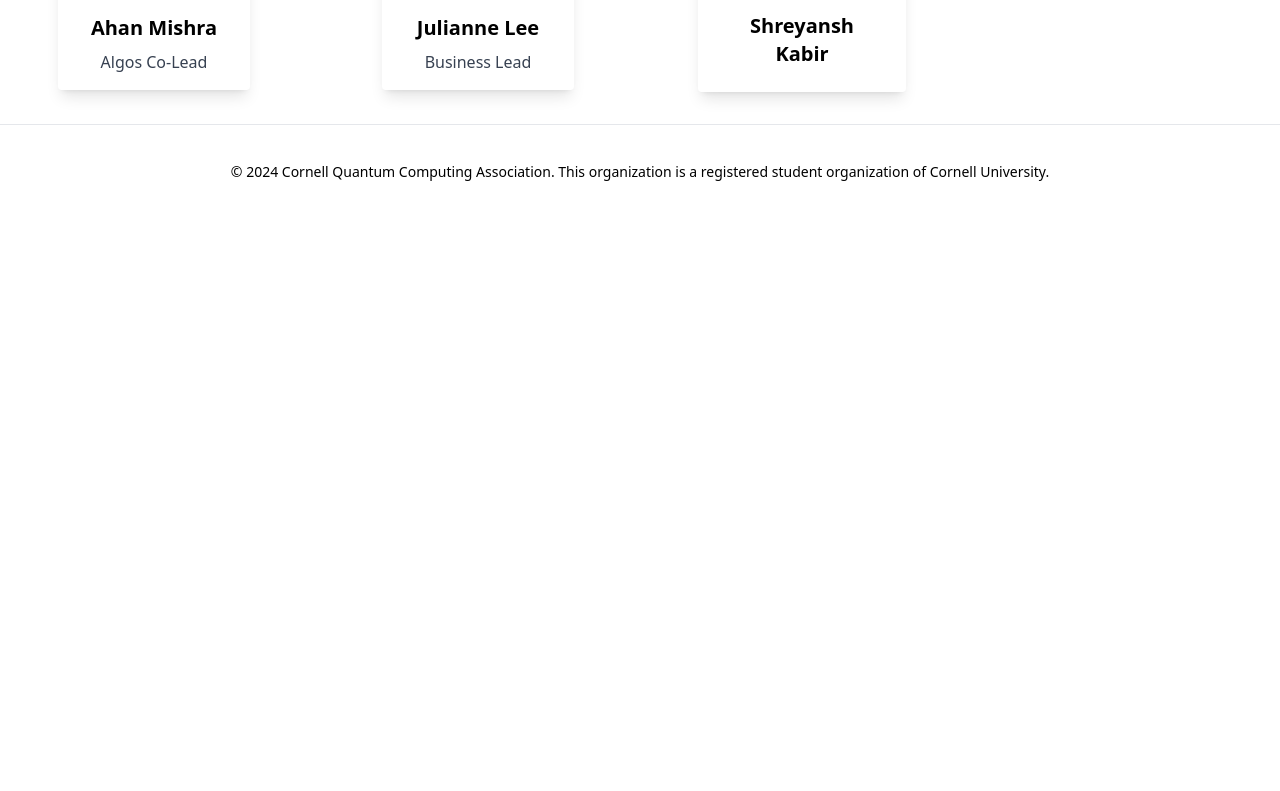
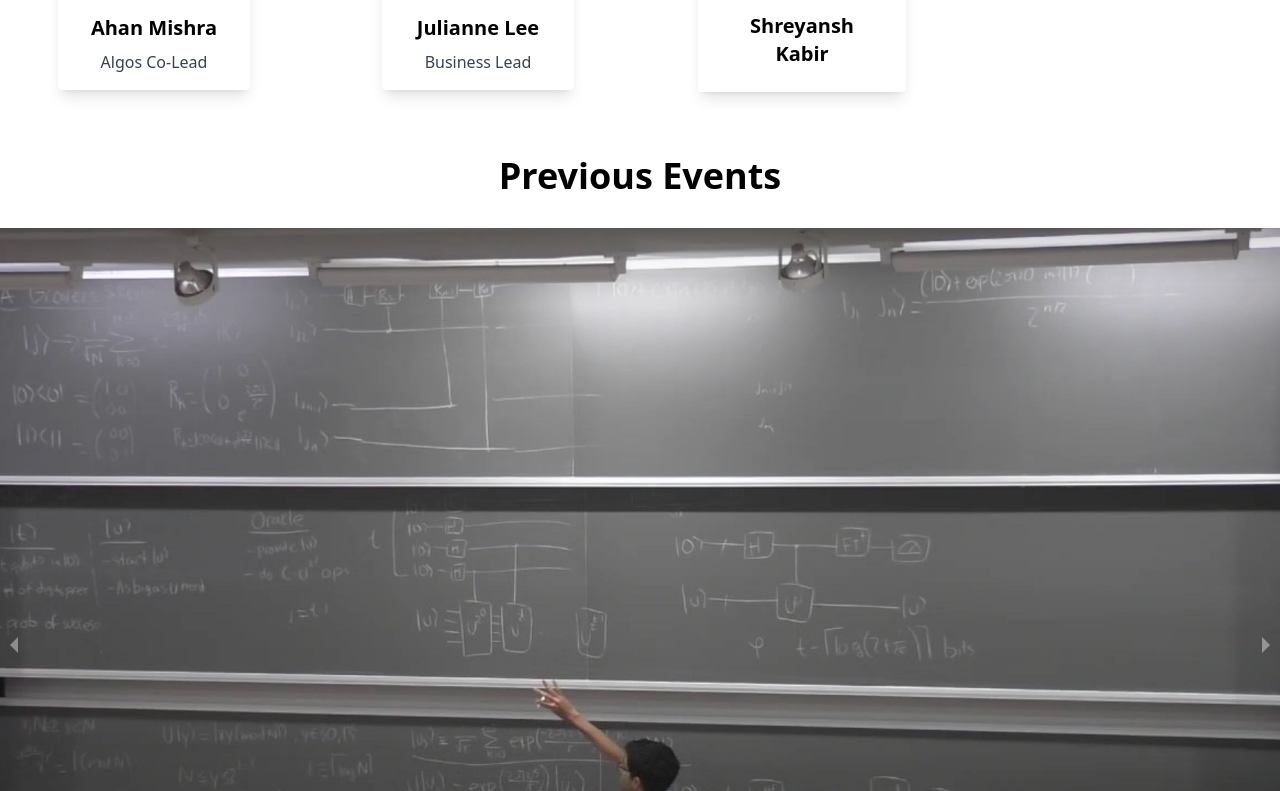
Before and after one commit to Cornell-QCA/website, a React (Vite) app: page / in a window 1280 px wide. Shown: the part 3189-3980 px from the top of the page. Before the commit the page ends 3417 px from the top, so only its background shows below. Built offline with nearby package versions, Linux system fonts and the light colour scheme; grey boxes are pictures that could not be loaded.

Commit message:
Fixes for mobile rendering

```diff
--- a/src/App.tsx
+++ b/src/App.tsx
@@ -1,4 +1,3 @@
-import React from 'react';
 import People from './components/people/page';
 import Page from './components/home/page';
 import Blurb from './components/blurb/page';
@@ -7,7 +6,7 @@ import Projects from './components/projects/page';
 import Events from './components/events/page';
 import Navbar from './components/navbar/page';
 
-function App() {
+const App = () => {
   return (
     <div className="flex flex-col items-center justify-center py-2">
       <Navbar />
@@ -27,10 +26,9 @@ function App() {
       <div id="people">
         <People />
       </div>
+      </div>
       <div id="events">
-        {/* <Events /> */}
-      </div>
-
+        <Events />
       </div>
       <footer className="flex items-center justify-center w-full h-24 border-t text-sm">
         © 2024 Cornell Quantum Computing Association. This organization is a
@@ -40,4 +38,4 @@ function App() {
   );
 }
 
-export default App;
+export default App
--- a/src/components/events/page.tsx
+++ b/src/components/events/page.tsx
@@ -23,7 +23,7 @@ const Events: React.FC = () => {
   }, []);
 
   return (
-    <div className="mx-auto py-8">
+    <div className="py-8">
       <h1 className="text-4xl font-bold text-center mb-8">Previous Events</h1>
       <Carousel
         showThumbs={false}
@@ -32,7 +32,7 @@ const Events: React.FC = () => {
         useKeyboardArrows
         autoPlay
         interval={5000}
-        className="w-full max-w-screen-2xl object-cover object-center"
+        className="max-w-screen-2xl object-cover object-center"
       >
         {events.map((event, index) => (
           <>
@@ -40,7 +40,7 @@ const Events: React.FC = () => {
               <img
                 src={`events/${event.file}.png`}
                 alt={`Event ${index + 1}`}
-                className="w-full h-64 md:h-96 lg:h-128 object-cover object-center"
+                className="h-64 md:h-96 lg:h-128 object-cover object-center"
               />
             </div>
             <div className="left-0 right-0 bg-black bg-opacity-50 p-2 mb-2 text-white text-center z-20">
```
Also changed, not shown: 1 other file (tests, documents, lock files or other folders).
